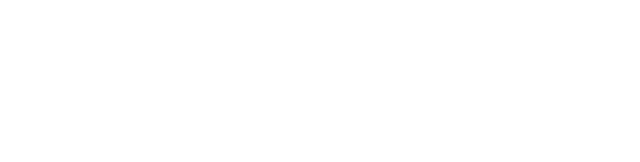
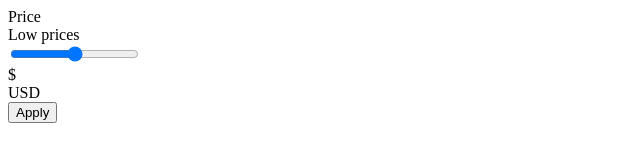
Before and after one commit to poojaverma02/Dev-Challenges-to-learn-frontend, a plain HTML site: page Pricing Slider/index.html in a window 1280 px wide. Shown: the whole page, without its empty margins (0-640 px from the left). Drawn offline with Linux system fonts and the light colour scheme.

Commit message:
html updated

```diff
--- a/Pricing Slider/index.html
+++ b/Pricing Slider/index.html
@@ -7,7 +7,25 @@
     <link rel="stylesheet" href="styles.css">
 </head>
 <body>
+    <div class="slider-container">
+        <div class="header">
+            <div class="price">
+                Price
+            </div>
+            <div class="low-price">
+                Low prices
+            </div>
 
+        </div>
+         <div>
+            <input type="range">
+         </div>
+         <div class="footer">
+            <div class="dollor">$</div>
+            <div>USD</div>
+            <button>Apply</button>
+         </div>
+    </div>
     <script src="index.js"></script>
 </body>
 </html>
```
